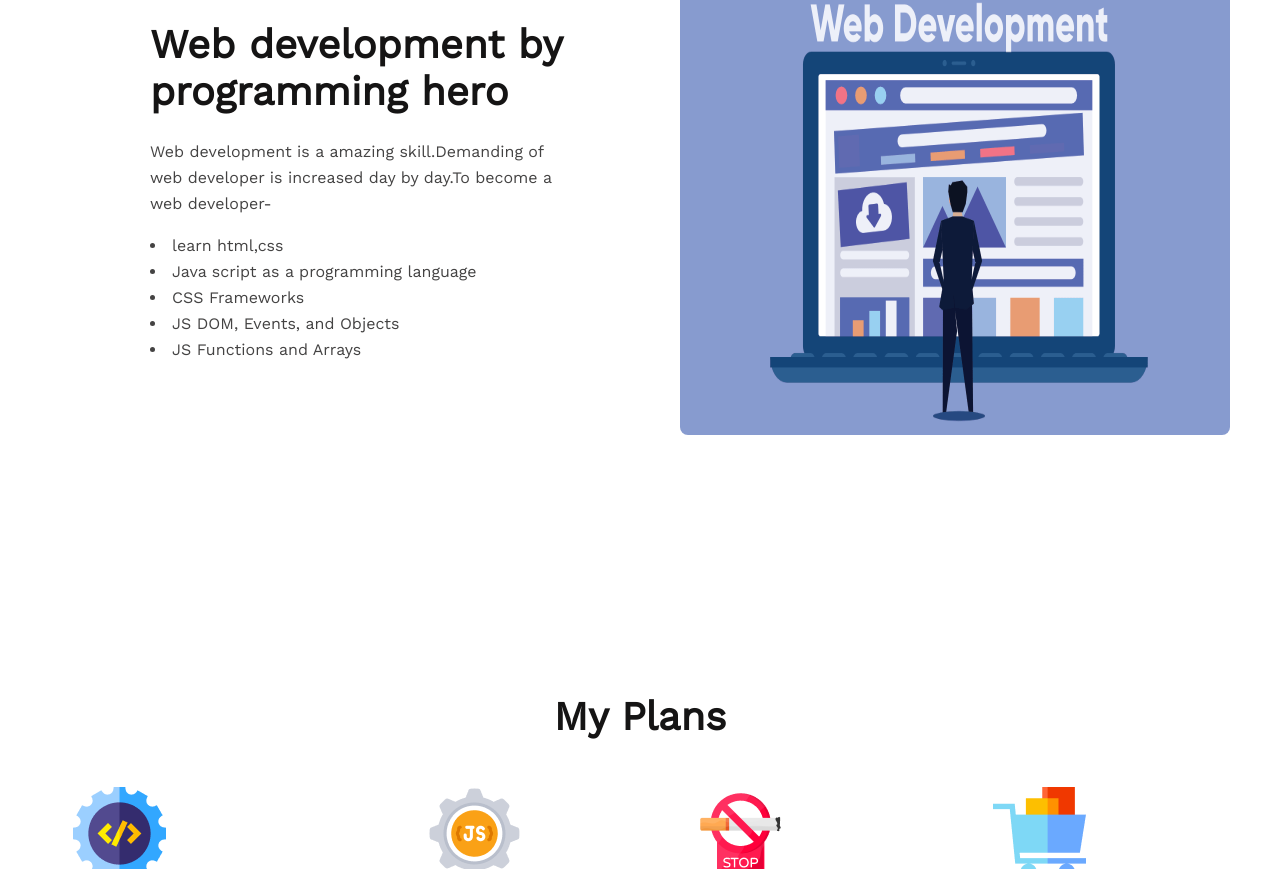
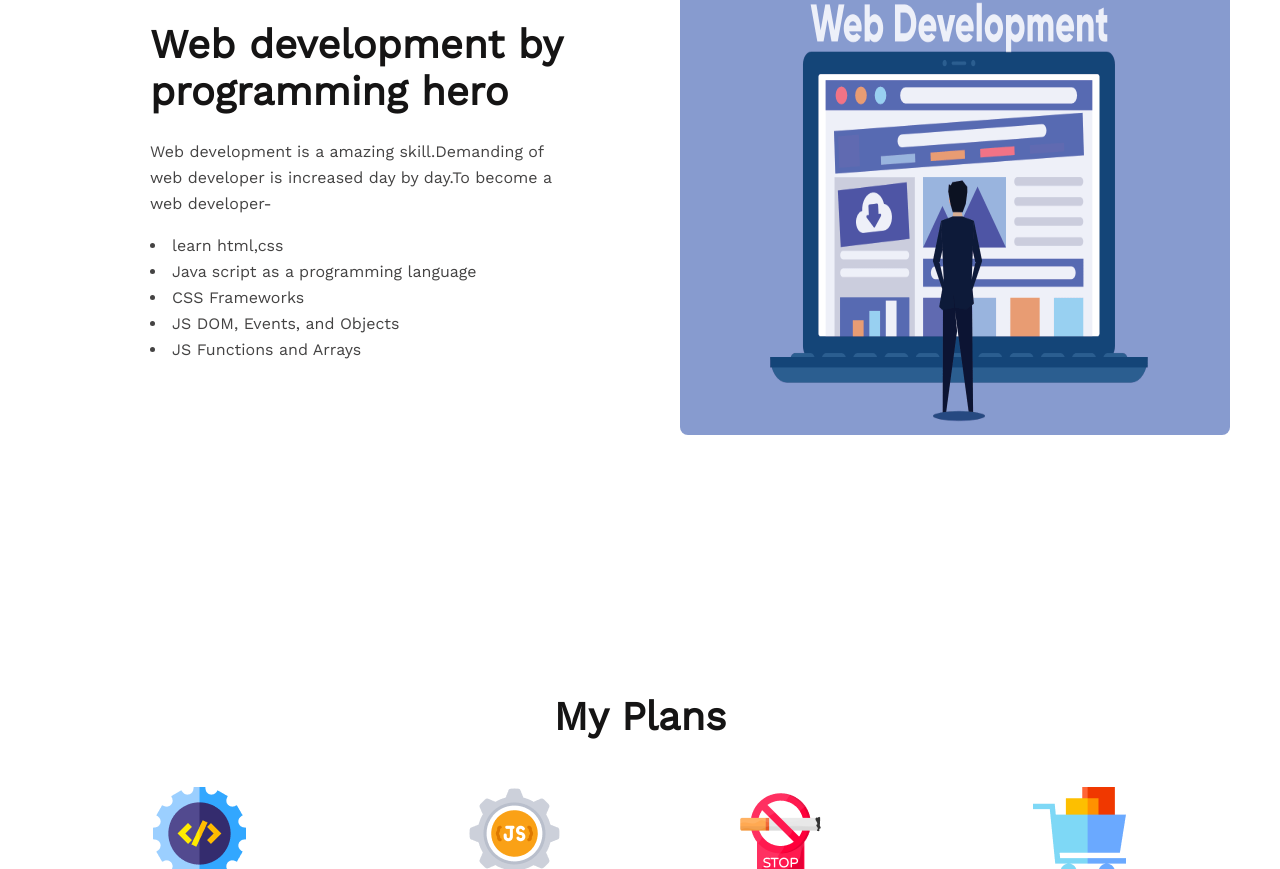
Before and after one commit to sahajalal78/assignment-1, a plain HTML site: page index.html in a window 1280 px wide. Shown: the part 1931-2800 px from the top of the page. Drawn offline with nearby package versions, Linux system fonts and the light colour scheme.

Commit message:
completed poject

```diff
--- a/index.html
+++ b/index.html
@@ -58,9 +58,11 @@
             <h3 class="section-title">My Plans</h3>
             <div class="plan-container">
                 <div class="plan-item">
-                    <img src="images/icons/web.png" alt="">
+                    <img id="plan-image" src="images/icons/web.png" alt="">
+                    <div>
                     <h4 class="plan-title">Web Development</h4>
                     <p class="plan-description">I want to start</p>
+                    </div>
                 </div>
                 <div class="plan-item">
                     <img src="images/icons/js.png" alt="">
--- a/styles/assignment.css
+++ b/styles/assignment.css
@@ -121,8 +121,11 @@
 /* .plan-section, img {
     padding-left: 40px;
 } */
-.plan-section, .plan-item, img{
-    text-align: center;
+.plan-item img {
+   margin-left: 40px;
+}
+#plan-image{
+    margin-left: 80px;
 }
 .plan-title {
     font-weight: 700;
```
